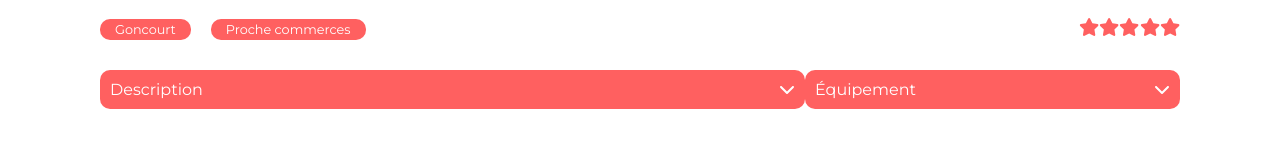
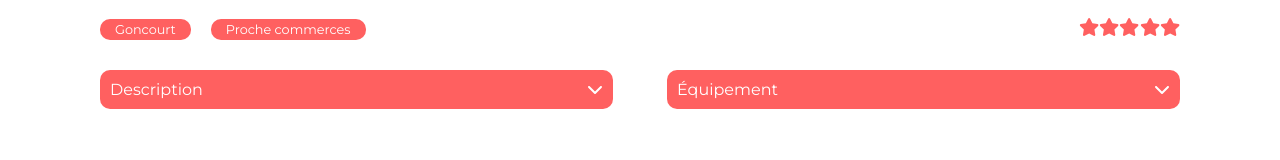
Before and after one commit to bno4/Kasa, a React (Create React App) app: page /place/0979876d in a window 1280 px wide. Shown: the part 632-792 px from the top of the page. Built offline with nearby package versions, Linux system fonts and the light colour scheme.

Commit message:
dropdown et style flex pour place.js

```diff
--- a/src/components/Dropdown.js
+++ b/src/components/Dropdown.js
@@ -17,7 +17,9 @@ const Dropdown = ({ title, text }) => {
         <div>{title}</div>
         <div>{open ? <div>{chevronUp}</div> : <div>{chevronDown}</div>}</div>
       </div>
-      <div className={open ? 'dropdown__menu' : 'dropdown__menu__off'}>
+      <div
+        className={open ? 'dropdown__bar__menu' : 'dropdown__bar__menu__off'}
+      >
         {text}
       </div>
     </div>
--- a/src/pages/Place.js
+++ b/src/pages/Place.js
@@ -55,7 +55,7 @@ const Place = () => {
             </div>
           </div>
         </div>
-        <div className="lesdetails">
+        <div className="details">
           <div className="details__dropdown">
             <Dropdown title="Description" text={logement.description} />
           </div>
--- a/src/styles/components/_dropdown.scss
+++ b/src/styles/components/_dropdown.scss
@@ -10,18 +10,22 @@
     padding: 10px;
     border-radius: 10px;
     cursor: pointer;
-    min-width: 375px;
-  }
+    z-index: 1;
+    position: relative;
+
     &__menu {
       background-color: #f7f7f7;
       opacity: 1;
+      position: relative;
+      top: -10px;
+      z-index: -1;
       height: auto;
-    padding: 20px;
+      padding: 30px 20px;
       font-size: 14px;
       color: $color-red;
       animation: growDown 500ms ease-in-out forwards;
       transform-origin: top center;
-    border-radius: -10px -10px 30px 30px;
+      border-radius: 10px;
 
       &__off {
         height: 0;
@@ -29,8 +33,9 @@
         font-size: 14px;
         padding: 0 20px;
         opacity: 0;
-      animation: growUp 500ms ease-in-out forwards;
+        animation: growUp 500ms ease-in-out;
         transition: all 500ms ease-in-out;
+      }
     }
   }
 }
@@ -48,13 +53,23 @@
 }
 @keyframes growUp {
   0% {
-    transform: scaleY(1.2);
-  }
-  80% {
-    transform: scaleY(0);
+    transform: scaleY(1);
   }
 
   100% {
     transform: scaleY(0);
   }
 }
+
+.details {
+  display: flex;
+  justify-content: space-between;
+  align-items: flex-start;
+  width: 100% !important;
+  margin-top: 30px;
+  gap: 5%;
+
+  &__dropdown {
+    width: 50%;
+  }
+}
--- /dev/null
+++ b/src/styles/pages/_place-min.scss
@@ -0,0 +1 @@
+.place{position:relative;margin-left:100px;margin-right:100px;}.container-styles{position:relative;width:100%;height:415px;margin:0 auto;}.title{display:flex;justify-content:space-between;align-items:flex-start;margin-top:30px;color:$color-red;&__loc{display:flex;flex-direction:column;h2{font-size:36px}h3{font-size:18px}&__tags{display:flex;flex-direction:row;gap:20px;flex-wrap:wrap;margin-top:20px;&__tag{padding:3px 15px;top:50%;bottom:50%;background-color:$color-red;border-radius:10px;color:$white;font-size:.8em}}}&__profil{display:flex;flex-direction:column;align-items:flex-end;gap:20px;&__host{display:flex;justify-content:flex-end;align-items:center;color:$color-red;p{width:80px;text-align:right}&__picture{position:relative;width:64px;height:64px;border-radius:50%;margin-left:10px;img{position:absolute;background-position:center/cover;width:64px;height:64px;border-radius:50%}}}&__rating{display:inline-block;position:relative;margin-top:30px}}}.lesdetails{display:flex;justify-content:space-between;align-items:flex-start;width:100%!important;margin-top:30px;gap:50px;&__dropdown{max-width:200px;width:50%}}
--- a/src/styles/pages/_place.scss
+++ b/src/styles/pages/_place.scss
@@ -82,15 +82,3 @@
     }
   }
 }
-
-.lesdetails {
-  display: flex;
-  justify-content: space-between;
-  align-items: flex-start;
-  width: 100% !important;
-  margin-top: 30px;
-
-  &__dropdown {
-    width: 50%;
-  }
-}
```
Lines whose indentation alone changed are shown as unchanged.
